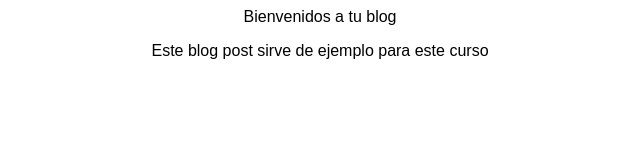
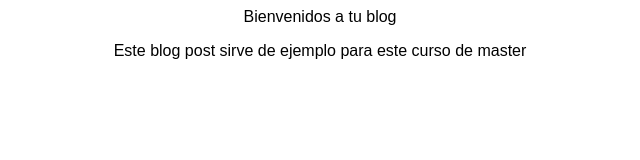
Before and after one commit to DanielVC/blogpost, a plain HTML site: page index.html in a window 1280 px wide. Shown: the whole page, without its empty margins (320-960 px from the left). Drawn offline with Linux system fonts and the light colour scheme.

```diff
--- a/index.html
+++ b/index.html
@@ -9,7 +9,7 @@
             Bienvenidos a tu blog
         </div>
         <div>
-            <p>Este blog post sirve de ejemplo para este curso</p>
+            <p>Este blog post sirve de ejemplo para este curso de master</p>
         </div>
     </body>
 </html>
```
